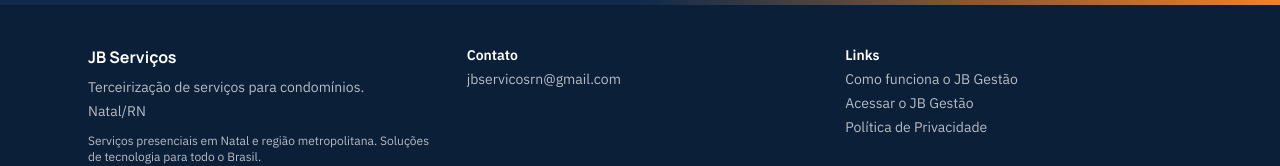
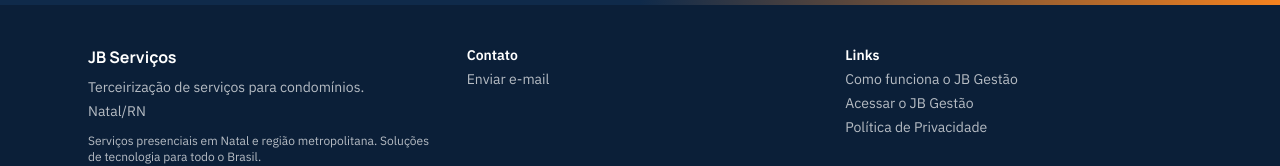
Before and after one commit to jbservicosrn/jb-servicos-site, a Next.js app: page / in a window 1280 px wide. Shown: the part 3033-3199 px from the top of the page. Built offline with nearby package versions, Linux system fonts and the light colour scheme.

Commit message:
Oculta o e-mail no rodapé
Mostra "Enviar e-mail"; o endereço só aparece no programa de e-mail ao clicar.

Co-Authored-By: Claude Opus 5.5 <noreply@anthropic.com>
Claude-Session: https://claude.ai/code/session_01EWQGV2WhDJ8NsccKzHFNtk

```diff
--- a/src/components/rodape.tsx
+++ b/src/components/rodape.tsx
@@ -23,8 +23,9 @@ export default function Rodape() {
         <div className="space-y-1">
           <p className="font-semibold text-white">Contato</p>
           <p>
-            <a href={`mailto:${EMPRESA_EMAIL}`} className="hover:text-white">
-              {EMPRESA_EMAIL}
+            {/* O endereço não aparece na página: só no programa de e-mail, ao clicar. */}
+            <a href={`mailto:${EMPRESA_EMAIL}`} className="underline-offset-2 hover:text-white hover:underline">
+              Enviar e-mail
             </a>
           </p>
         </div>
```
